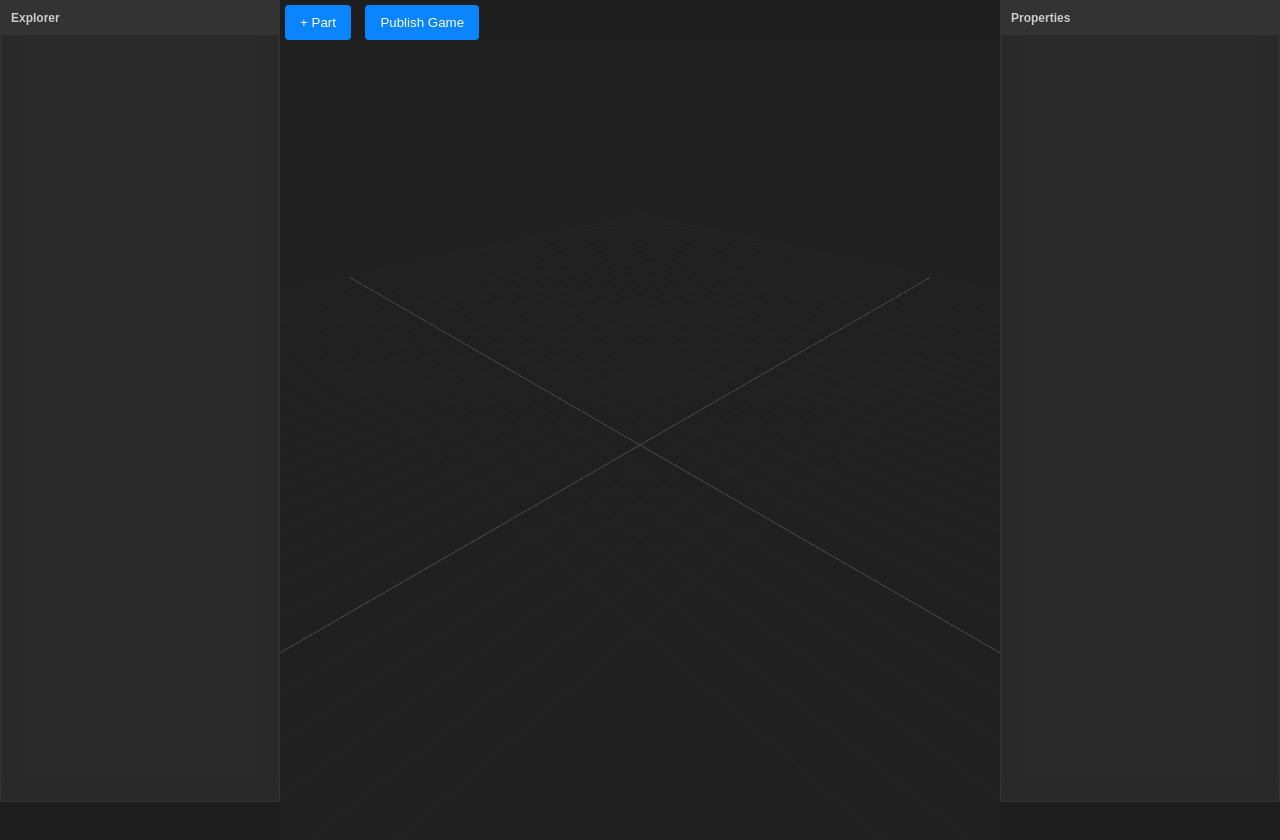
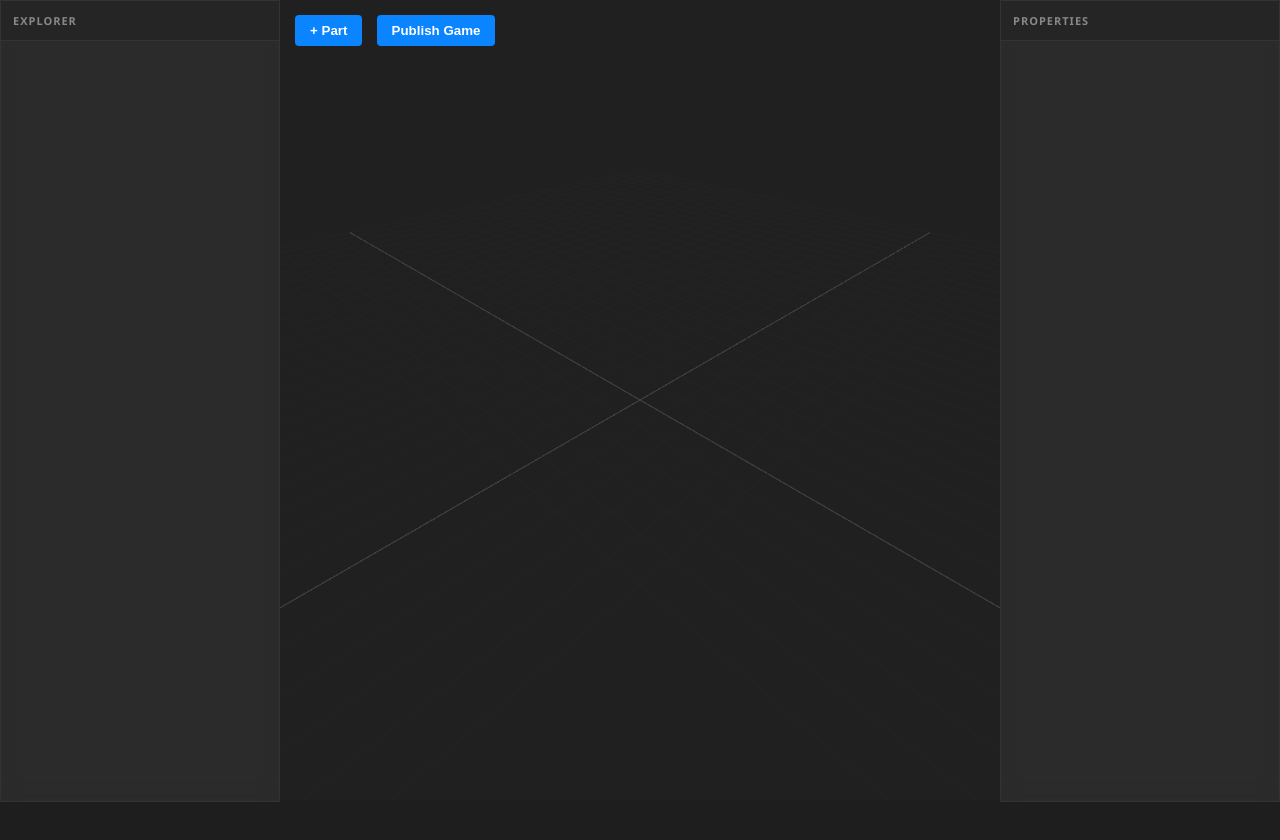
Before and after one commit to StarsSports/nova, a website: page client/studio/index.html in a window 1280 px wide. After the commit the page ends 802 px from the top, so only its background shows below. Drawn offline with nearby package versions, Linux system fonts and the light colour scheme.

Commit message:
Update ui.css

```diff
--- a/client/shared/ui.css
+++ b/client/shared/ui.css
@@ -1,6 +1,67 @@
-body { margin: 0; background: #1e1e1e; color: #ccc; font-family: sans-serif; display: flex; }
-#explorer, #properties { width: 280px; background: rgba(45, 45, 45, 0.8); backdrop-filter: blur(10px); border: 1px solid #333; height: 100vh; }
+:root {
+    --bg: #1e1e1e;
+    --panel: rgba(45, 45, 45, 0.9);
+    --accent: #0a84ff;
+    --text: #efefef;
+    --border: #333;
+}
+
+body {
+    margin: 0;
+    background: var(--bg);
+    color: var(--text);
+    font-family: 'Segoe UI', sans-serif;
+    display: flex;
+    overflow: hidden;
+}
+
+/* Layout Panels */
+#explorer, #properties {
+    width: 280px;
+    background: var(--panel);
+    backdrop-filter: blur(10px);
+    border: 1px solid var(--border);
+    height: 100vh;
+    display: flex;
+    flex-direction: column;
+}
+
 #viewport { flex-grow: 1; position: relative; }
-.header { padding: 10px; background: #333; font-weight: bold; font-size: 12px; }
-.btn { background: #0a84ff; color: white; border: none; padding: 10px 15px; border-radius: 4px; cursor: pointer; margin: 5px; }
-input, textarea { width: 90%; margin: 5px auto; display: block; background: #111; color: #fff; border: 1px solid #444; }
+
+/* UI Elements */
+.header {
+    padding: 12px;
+    background: #252525;
+    font-size: 11px;
+    font-weight: bold;
+    letter-spacing: 1px;
+    text-transform: uppercase;
+    color: #888;
+    border-bottom: 1px solid var(--border);
+}
+
+.btn {
+    background: var(--accent);
+    color: white;
+    border: none;
+    padding: 8px 15px;
+    border-radius: 4px;
+    cursor: pointer;
+    margin: 5px;
+    font-weight: bold;
+}
+
+.btn-secondary { background: #444; }
+
+input, textarea {
+    width: 90%;
+    margin: 5px auto;
+    display: block;
+    background: #111;
+    color: #0f0;
+    border: 1px solid var(--border);
+    padding: 8px;
+    font-family: monospace;
+}
+
+#toolbar { position: absolute; top: 10px; left: 10px; z-index: 100; }
```
